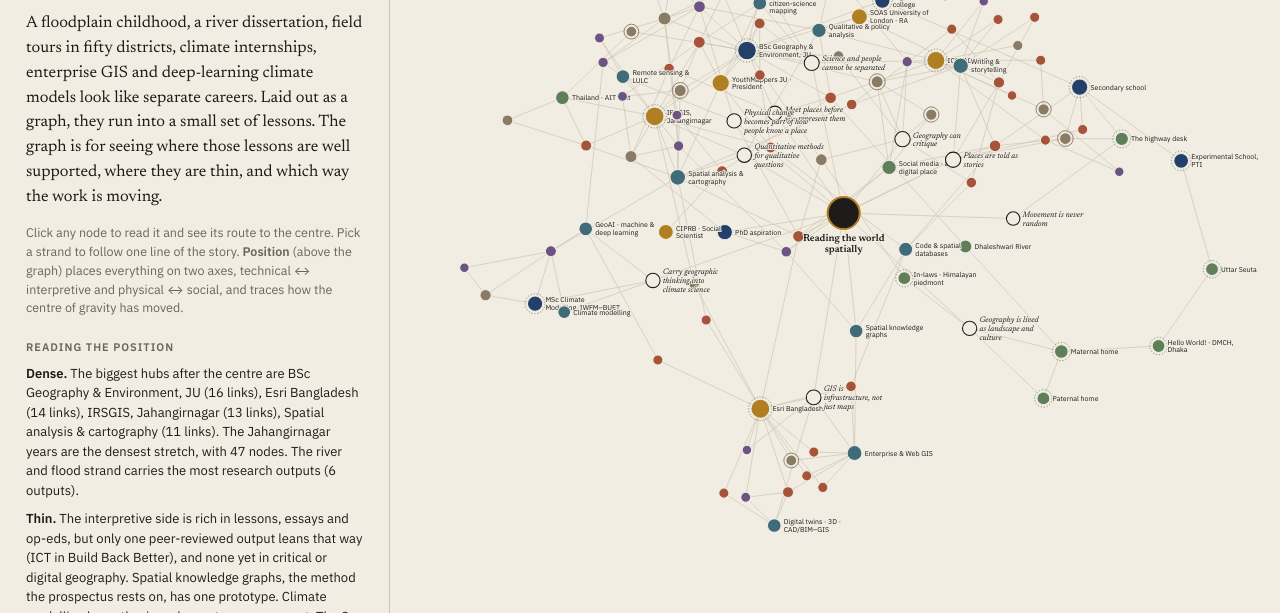
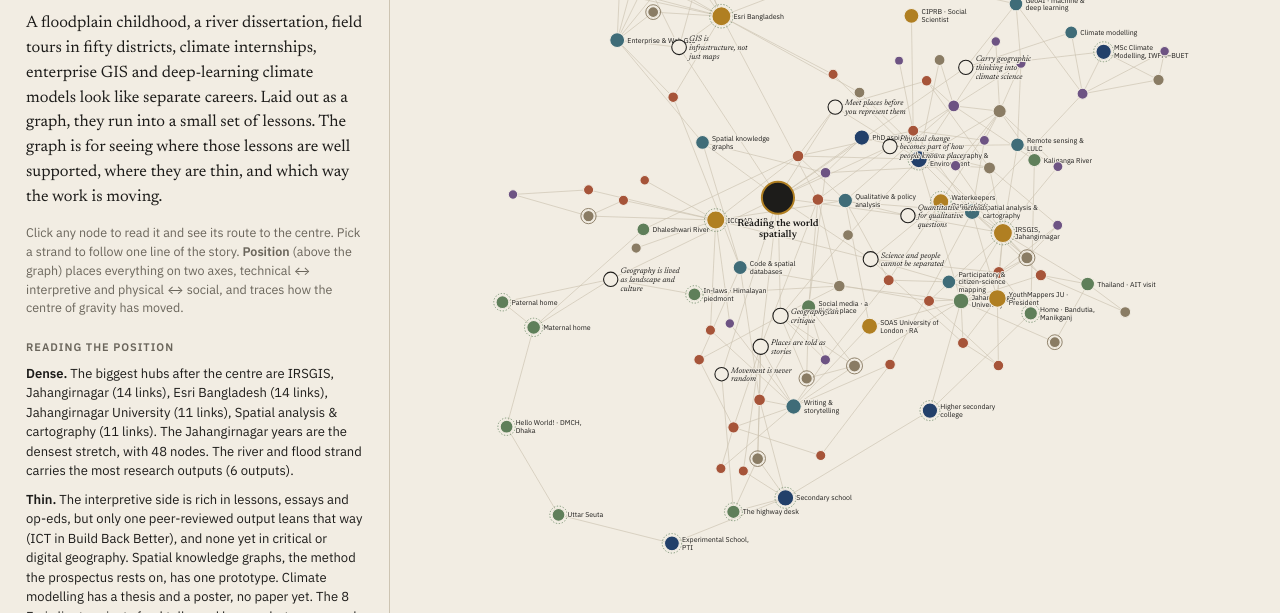
Before and after one commit to shuvo-srs/shuvos-geographies, a plain HTML site: page index.html in a window 1280 px wide. Shown: the part 187-800 px from the top of the page. Drawn offline with nearby package versions, Linux system fonts and the light colour scheme.

Commit message:
Add Jahangirnagar University node; separate BSc from campus-level links
IRSGIS, YouthMappers, friends, peers and the carbon project now hang off the
university; the BSc keeps the department, teachers and dissertation.
Routes to the centre now prefer lessons and institutions over people.

Co-Authored-By: Claude Opus 5.5 <noreply@anthropic.com>
Claude-Session: https://claude.ai/code/session_014n2xZH3NvyYamf3i4nZWus

```diff
--- a/index.html
+++ b/index.html
@@ -211,7 +211,8 @@ const N = [
  {id:"e_primary",type:"edu",label:"Experimental School, PTI",yr:2004,end:2008},
  {id:"e_secondary",type:"edu",label:"Secondary school",yr:2009,end:2014},
  {id:"e_hsc",type:"edu",label:"Higher secondary college",yr:2014,end:2016},
- {id:"e_ju",type:"edu",label:"BSc Geography & Environment, JU",yr:2017,end:2022,cv:"<b>B.Sc. (Hons) Geography and Environment</b>, Jahangirnagar University · CGPA 3.54/4.00 · merit scholarship (top 5%)."},
+ {id:"e_ju",type:"edu",label:"BSc · Geography & Environment",yr:2017,end:2022,cv:"<b>B.Sc. (Hons) Geography and Environment</b>, Jahangirnagar University · CGPA 3.54/4.00 · merit scholarship (top 5%)."},
+ {id:"u_ju",type:"place",label:"Jahangirnagar University",yr:2017,desc:"The Savar campus that held most of his twenties: the Department of Geography and Environment where he did his BSc, the Institute of Remote Sensing and GIS where he learned research, the YouthMappers chapter he led, and the friends, peers from other departments and the partner he met there. The campus itself became a study site in the carbon footprint project."},
  {id:"e_buet",type:"edu",label:"MSc Climate Modelling, IWFM–BUET",yr:2023,end:2026,cv:"<b>M.Sc. Climate Modelling and Risk Management</b> (part-time), Institute of Water and Flood Management, BUET · 2023–2026."},
  {id:"e_phd",type:"edu",label:"PhD aspiration",yr:2027,desc:"The next step he is working toward: doctoral research on the diluted geographical imagination. People once formed a sense of their own place from what they saw directly and from institutional pictures of it. Now vernacular digital media carry other places, with their own authority, into everyday feeds, and those pictures press on how people imagine where they live and what they should do there. The aim is to trace that dilution across scales, with crises such as floods, energy or water as cases, critical geography to ask whose picture counts, and a spatial knowledge graph to follow how it travels."},
  // ---- work
@@ -317,14 +318,14 @@ const N = [
 
 const E = [
  ["p_birth","p_maternal","grew up in"],["p_maternal","r_dhaleshwari","floodplain of"],["p_paternal","p_maternal","same landscape"],
- ["p_maternal","l_culture"],["p_paternal","l_culture"],["p_inlaws","l_culture"],["wife","p_inlaws","her home"],["wife","e_ju","met at"],["wife","l_critique","critic of every work"],["wife","pr_craftmaps"],
+ ["p_maternal","l_culture"],["p_paternal","l_culture"],["p_inlaws","l_culture"],["wife","p_inlaws","her home"],["wife","u_ju","met at"],["wife","l_critique","critic of every work"],["wife","pr_craftmaps"],
  ["p_uttar","e_primary","neighbourhood"],["p_birth","p_uttar"],["e_primary","e_secondary"],["p_teen","e_secondary","near school"],["p_teen","l_move"],
- ["e_secondary","pr_blog"],["pr_blog","m_writing"],["pr_blog","m_code","first HTML"],["pr_blog","l_story"],["e_secondary","e_hsc"],["e_hsc","e_ju","admission season"],
+ ["e_secondary","pr_blog"],["pr_blog","m_writing"],["pr_blog","m_code","first HTML"],["pr_blog","l_story"],["e_secondary","e_hsc"],["e_hsc","u_ju","admission season"],
  ["e_hsc","p_home"],["p_home","r_kaliganga","beside"],["r_kaliganga","r_oxbow","studied"],["r_oxbow","l_river"],["e_ju","r_oxbow","dissertation"],
  ["r_oxbow","o_lulc"],["r_oxbow","o_aga"],["r_oxbow","m_qual"],["o_lulc","m_rs"],["o_lulc","m_ml"],["shamsul","r_oxbow","geomorphology"],
  ["e_ju","l_field","field trips"],["e_ju","nurul","BSc supervisor"],["e_ju","shamsul","teacher"],["e_ju","ansari","teacher"],["ansari","l_critique"],
  ["nurul","r_oxbow","dissertation supervisor"],["nurul","w_waterkeepers","worked under his guidance"],["nurul","o_aga"],["nurul","o_bbb"],["nurul","o_lulc"],["nurul","o_rangpur"],["nurul","r_kaliganga","river morphology"],
- ["e_ju","w_irsgis"],["tawhid","w_irsgis","mentor"],["w_irsgis","l_quant"],["w_irsgis","pr_citsci"],["w_irsgis","pr_carbon"],["w_irsgis","m_gis"],["w_irsgis","m_rs"],
+ ["u_ju","w_irsgis","institute"],["u_ju","e_ju","department"],["tawhid","w_irsgis","mentor"],["w_irsgis","l_quant"],["w_irsgis","pr_citsci"],["w_irsgis","pr_carbon"],["w_irsgis","m_gis"],["w_irsgis","m_rs"],
  ["pr_citsci","m_part"],["pr_citsci","o_youth"],["pr_citsci","p_home","in Manikganj"],["pr_citsci","l_people"],["tawhid","o_bbb"],["tawhid","o_youth"],["tawhid","e_phd","prospectus guidance"],
  ["o_bbb","r_dgi","digital × disaster"],["o_bbb","w_irsgis"],["pr_carbon","m_gis"],
  ["w_icccad","pr_nbs"],["w_icccad","pr_climserv"],["w_icccad","pr_climfin"],["w_icccad","pr_walk"],["w_icccad","l_people"],["w_icccad","o_tribune"],["w_icccad","m_qual"],
@@ -338,23 +339,23 @@ const E = [
  ["w_esri","o_gisday"],["o_gisday","l_infra"],
  ["pr_storymap","m_writing"],["pr_storymap","m_gis"],["pr_lifemap","pr_storymap","successor"],["pr_lifemap","pr_chorascape"],["pr_chorascape","m_writing"],["pr_chorascape","l_story"],
  ["pr_election","pr_chorascape"],["pr_election","m_code"],["pr_football","pr_chorascape"],["pr_football","m_writing"],["pr_election","l_critique","political lens"],
- ["w_youthmappers","e_ju"],["w_youthmappers","m_part"],["w_youthmappers","pr_citsci","research project"],["w_youthmappers","m_gis"],
- ["w_soas","m_qual","transcription"],["w_soas","m_writing","translation"],["w_soas","e_ju"],
+ ["w_youthmappers","u_ju"],["w_youthmappers","w_irsgis","chapter at IRS-JU"],["w_youthmappers","m_part"],["w_youthmappers","pr_citsci","research project"],["w_youthmappers","m_gis"],
+ ["w_soas","m_qual","transcription"],["w_soas","m_writing","translation"],["w_soas","u_ju"],
  ["pr_scifair","e_secondary"],["pr_scifair","l_story"],
  ["pr_fieldwork","e_ju"],["pr_fieldwork","r_dhaleshwari","its source, Tangail"],["pr_fieldwork","l_field"],["pr_fieldwork","pr_unicef","health-system tours"],["pr_fieldwork","w_icccad","Satkhira coast"],["pr_fieldwork","m_qual"],
  ["pr_walkriver","tawhid","led by"],["pr_walkriver","r_oxbow","dissertation idea"],["pr_walkriver","l_field"],
  ["pr_craftmaps","m_gis"],["pr_craftmaps","l_story"],["pr_craftmaps","l_river","another oxbow"],["pr_craftmaps","w_esri"],
  ["o_oped","m_writing"],["o_oped","l_critique"],["o_oped","pr_dhakaenv","air & landfills"],
  ["o_usm","nurul"],["o_usm","m_rs"],["o_usm","w_irsgis"],
- ["g_gis","w_irsgis"],["g_gis","e_ju"],["g_gis","m_gis"],["g_gis","o_youth","co-authors"],["g_gis","pr_citsci"],
+ ["g_gis","w_irsgis"],["g_gis","u_ju"],["g_gis","m_gis"],["g_gis","o_youth","co-authors"],["g_gis","pr_citsci"],
  ["g_icccad","w_icccad"],["g_icccad","o_climed","co-authors"],["g_icccad","pr_nbs"],["saleemul","w_icccad","founding director"],
  ["hadi","w_esri","country manager"],["hadi","w_irsgis","first met here"],["g_esri","w_esri","guides"],["g_esri","m_ent"],
- ["g_unifriends","e_ju"],["g_schoolfriends","e_secondary"],["g_schoolfriends","pr_blog","team projects"],["g_schoolfriends","l_story"],["g_schoolfriends","p_teen"],
- ["g_peers","e_ju","other departments"],["g_peers","p_social","met online too"],["g_fbfriends","g_peers"],["g_peers","l_critique","Marx, Derrida, Foucault"],["g_peers","m_writing","little magazines"],
+ ["g_unifriends","u_ju"],["g_schoolfriends","e_secondary"],["g_schoolfriends","pr_blog","team projects"],["g_schoolfriends","l_story"],["g_schoolfriends","p_teen"],
+ ["g_peers","u_ju","other departments"],["g_peers","p_social","met online too"],["g_fbfriends","g_peers"],["g_peers","l_critique","Marx, Derrida, Foucault"],["g_peers","m_writing","little magazines"],
  ["p_social","g_fbfriends"],["g_fbfriends","l_critique","shaped thinking"],["p_social","r_dgi","origin of the idea"],["p_social","pr_craftmaps","shared on"],["p_social","o_oped"],["p_social","pr_blog","first blog"],
  ["o_daffodil","w_esri","as industry expert"],["o_daffodil","m_twin"],["o_daffodil","pr_penang"],
- ["pr_grant","w_youthmappers","won under his presidency"],["pr_grant","pr_seminars","funded"],["pr_grant","pr_fossconf","funded"],["pr_seminars","e_ju"],["pr_seminars","w_youthmappers"],["pr_fossconf","w_youthmappers","led organising team"],["pr_fossconf","w_irsgis"],["pr_fossconf","m_code","open-source GIS"],["pr_seminars","l_people","communicating GIS"],
- ["p_thailand","pr_carbon","project visit"],["g_unifriends","p_thailand","travelled together"],["joyashree","pr_carbon","guided"],["joyashree","p_thailand","AIT"],["p_thailand","w_irsgis","IRSGIS project"],
+ ["pr_grant","w_youthmappers","won under his presidency"],["pr_grant","pr_seminars","funded"],["pr_grant","pr_fossconf","funded"],["pr_seminars","u_ju"],["pr_seminars","w_youthmappers"],["pr_fossconf","w_youthmappers","led organising team"],["pr_fossconf","w_irsgis"],["pr_fossconf","m_code","open-source GIS"],["pr_seminars","l_people","communicating GIS"],
+ ["p_thailand","pr_carbon","project visit"],["pr_carbon","u_ju","campus studied"],["g_unifriends","p_thailand","travelled together"],["joyashree","pr_carbon","guided"],["joyashree","p_thailand","AIT"],["p_thailand","w_irsgis","IRSGIS project"],
  ["r_dgi","m_graph"],["e_phd","r_dgi","carries"],
  ["m_qual","l_quant"],["m_gis","l_quant"],["m_part","l_people"],["m_ent","l_infra"],["m_twin","l_infra"],["m_ml","l_climate"],["m_climate","l_climate"],["m_writing","l_story"],["m_rs","l_river"],["m_code","m_graph"],["m_ent","m_graph"],
  ["l_move","core"],["l_story","core"],["l_field","core"],["l_critique","core"],["l_quant","core"],["l_people","core"],["l_river","core"],["l_climate","core"],["l_infra","core"],["l_culture","core"],
@@ -363,19 +364,19 @@ const E = [
 
 const STRANDS = [
  {name:"The river",blurb:"Dhaleshwari floods, the Kaliganga at home, a dissertation on its oxbow lake, then flood risk in Manikganj and Rangpur.",ids:["p_maternal","r_dhaleshwari","p_home","r_kaliganga","r_oxbow","shamsul","nurul","l_river","pr_citsci","o_youth","o_rangpur","o_lulc","o_aga","m_rs","pr_walkriver","o_usm","g_gis"]},
- {name:"Learning to see spatially",blurb:"A highway watched from a study desk, field tours in 50+ districts, and IRSGIS turning curiosity into method.",ids:["p_teen","l_move","e_ju","l_field","pr_fieldwork","w_irsgis","tawhid","l_quant","m_gis","m_qual"]},
+ {name:"Learning to see spatially",blurb:"A highway watched from a study desk, field tours in 50+ districts, and IRSGIS turning curiosity into method.",ids:["p_teen","l_move","u_ju","e_ju","l_field","pr_fieldwork","w_irsgis","tawhid","l_quant","m_gis","m_qual"]},
  {name:"Science with people",blurb:"Climate science at ICCCAD, pollution activism at Waterkeepers, young citizen scientists and health-service mapping.",ids:["w_icccad","w_waterkeepers","pr_dhakaenv","pr_climserv","pr_nbs","pr_climfin","o_climed","l_people","m_part","pr_citsci","w_cipr","pr_unicef","w_youthmappers","nurul","g_icccad","saleemul","pr_seminars","pr_fossconf","pr_grant"]},
  {name:"Geography inside climate models",blurb:"Machine learning on wetlands, then spatial predictors for CMIP6 downscaling at BUET and AGU.",ids:["m_ml","m_climate","e_buet","r_cmip6","saiful","o_agu","l_climate","o_lulc","pr_jupem"]},
  {name:"GIS as infrastructure",blurb:"Digital twins, ETL and enterprise systems for Penang, Sabah, RAJUK and CAAB; ICT in disaster recovery before that.",ids:["w_esri","hadi","g_esri","o_daffodil","pr_penang","pr_rajuk","pr_sesb","pr_caab","pr_bfd","pr_trees","pr_mbpphist","m_ent","m_twin","l_infra","o_gisday","o_bbb"]},
  {name:"Stories and critique",blurb:"School friends and a first blog, op-eds, Facebook conversations, critique at JU, a first critic at home, craft maps and Chorascape.",ids:["e_secondary","pr_blog","m_writing","l_story","ansari","l_critique","pr_storymap","pr_lifemap","pr_chorascape","pr_election","pr_football","o_tribune","pr_walk","o_oped","pr_craftmaps","w_soas","pr_scifair","g_schoolfriends","p_social","g_fbfriends","g_peers","wife"]},
- {name:"Many homes, many geographies",blurb:"Maternal and paternal villages on one floodplain, school and university friends, and a second landscape in the piedmont through marriage.",ids:["p_birth","p_paternal","p_maternal","r_dhaleshwari","p_inlaws","wife","l_culture","p_uttar","g_schoolfriends","g_unifriends","p_thailand"]}
+ {name:"Many homes, many geographies",blurb:"Maternal and paternal villages on one floodplain, school and university friends, and a second landscape in the piedmont through marriage.",ids:["p_birth","p_paternal","p_maternal","r_dhaleshwari","p_inlaws","wife","l_culture","p_uttar","g_schoolfriends","g_unifriends","p_thailand","u_ju"]}
 ];
 const CORESET = ["core","r_dgi","m_graph","e_phd"];
 // Position scores: [technical(-1) … interpretive(+1), physical(-1) … social(+1)]. An approximate reading.
 const AX={p_birth:[0,.3],p_maternal:[.3,0],p_paternal:[.5,.4],r_dhaleshwari:[.1,-.8],p_uttar:[.6,.7],p_teen:[.1,.5],p_home:[.3,-.2],r_kaliganga:[.2,-.7],p_inlaws:[.6,.5],
 e_primary:[.4,.5],e_secondary:[.6,.6],e_hsc:[.5,.8],e_ju:[.2,.1],e_buet:[-.6,-.7],e_phd:[.4,.4],
 w_irsgis:[-.5,-.2],w_icccad:[.2,.3],w_cipr:[-.2,.7],w_waterkeepers:[.2,-.1],w_esri:[-.9,.2],w_soas:[.6,.6],w_youthmappers:[-.3,.4],
-tawhid:[0,0],nurul:[-.3,-.8],shamsul:[-.2,-.9],ansari:[.9,.8],saiful:[-.8,-.8],wife:[.5,.3],o_daffodil:[-.7,.4],pr_seminars:[0,.6],pr_fossconf:[-.4,.5],pr_grant:[-.2,.5],p_thailand:[0,.2],joyashree:[-.2,.1],g_gis:[-.6,0],g_icccad:[.2,.3],saleemul:[.3,.2],hadi:[-.7,.3],g_esri:[-.8,.3],g_unifriends:[.4,.7],g_schoolfriends:[.6,.8],g_fbfriends:[.8,.8],g_peers:[.95,.75],p_social:[.6,.8],
+tawhid:[0,0],nurul:[-.3,-.8],shamsul:[-.2,-.9],ansari:[.9,.8],saiful:[-.8,-.8],wife:[.5,.3],u_ju:[.1,.2],o_daffodil:[-.7,.4],pr_seminars:[0,.6],pr_fossconf:[-.4,.5],pr_grant:[-.2,.5],p_thailand:[0,.2],joyashree:[-.2,.1],g_gis:[-.6,0],g_icccad:[.2,.3],saleemul:[.3,.2],hadi:[-.7,.3],g_esri:[-.8,.3],g_unifriends:[.4,.7],g_schoolfriends:[.6,.8],g_fbfriends:[.8,.8],g_peers:[.95,.75],p_social:[.6,.8],
 pr_blog:[.7,.5],pr_scifair:[-.2,-.3],pr_citsci:[-.1,.4],pr_carbon:[-.5,-.3],pr_unicef:[-.3,.8],pr_nbs:[.1,-.4],pr_climserv:[-.2,0],pr_climfin:[.2,.6],pr_walk:[.8,.5],pr_dhakaenv:[.3,0],
 pr_penang:[-.8,.3],pr_mbpphist:[-.4,.5],pr_sesb:[-.9,.1],pr_jupem:[-1,-.3],pr_rajuk:[-.8,.4],pr_bfd:[-.7,-.1],pr_caab:[-.8,.3],pr_trees:[-.6,-.3],
 pr_storymap:[.3,.3],pr_lifemap:[.6,.6],pr_chorascape:[.8,.5],pr_election:[.5,.9],pr_football:[.6,.8],pr_fieldwork:[.3,.2],pr_walkriver:[.4,-.3],pr_craftmaps:[.4,.3],
@@ -406,7 +407,8 @@ function pathToCore(id){
   if(id==="core") return ["core"];
   const prev = new Map([[id,null]]), q=[id];
   while(q.length){ const c=q.shift(); if(c==="core") break;
-    for(const nb of adj.get(c)) if(!prev.has(nb.id)){ prev.set(nb.id,c); q.push(nb.id); } }
+    const pri={core:0,lesson:1,edu:2,work:2,output:3,method:3,project:4,place:5,person:6};
+    for(const nb of adj.get(c).slice().sort((x,y)=>pri[byId.get(x.id).type]-pri[byId.get(y.id).type])) if(!prev.has(nb.id)){ prev.set(nb.id,c); q.push(nb.id); } }
   if(!prev.has("core")) return [];
   const p=[]; let c="core"; while(c){p.unshift(c); c=prev.get(c);} return p;
 }
```
Also changed, not shown: src/template.html (+17 -15 lines).
